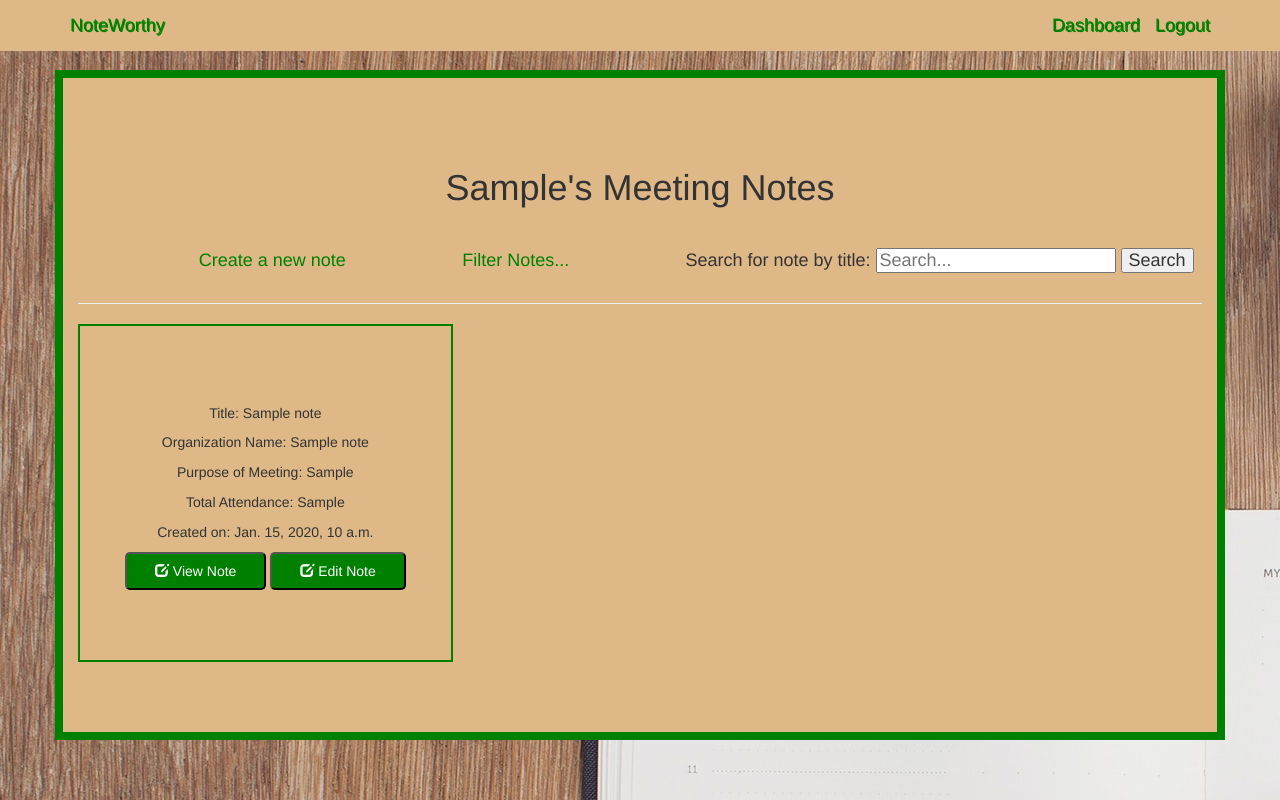
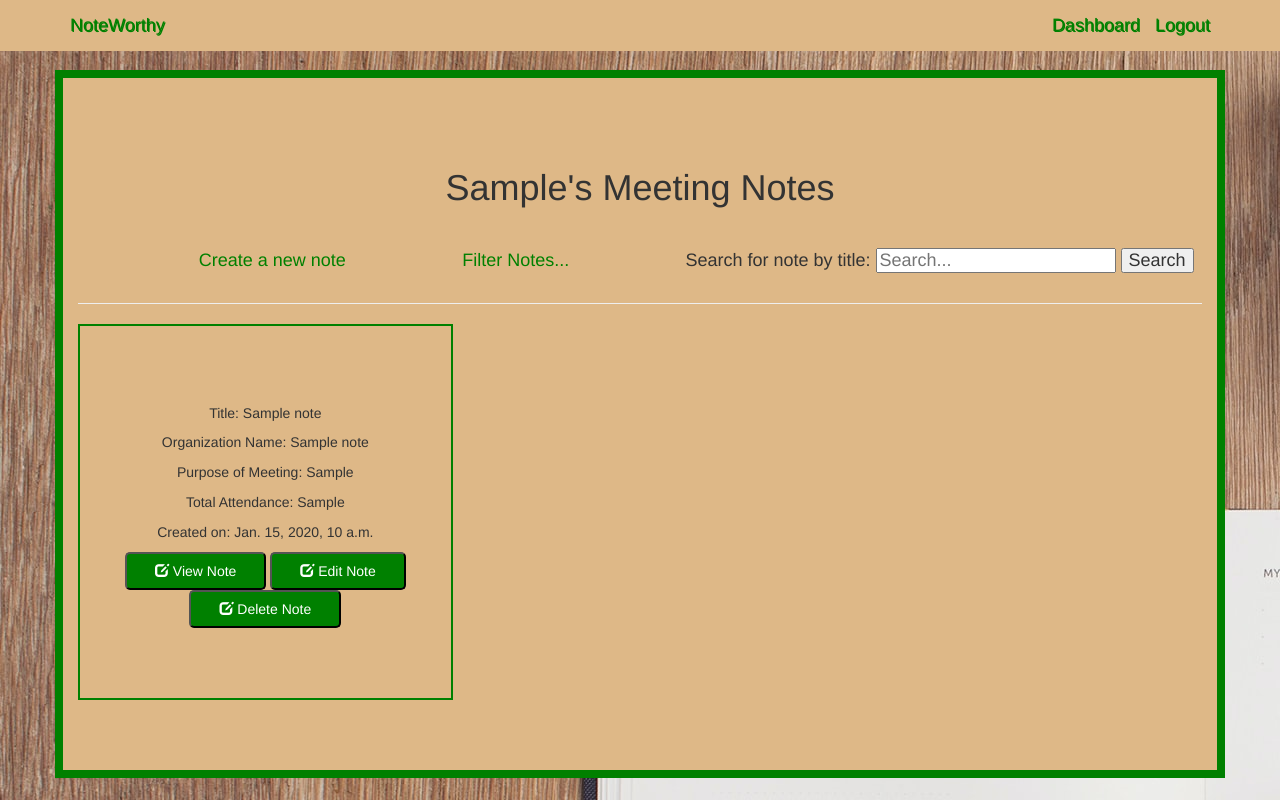
Before and after one commit to jonathankamau/note-taking-app, a Django app: page /dashboard/ in a window 1280 px wide. Run offline with Django 3.2, Linux system fonts and the light colour scheme; a user stored in the database is signed in; tables that the repository leaves empty hold one stand-in row (values such as "Sample post"); some libraries are stand-ins or nearby versions.

Commit message:
[Feature] add a delet button for each note on dashboard

```diff
--- a/app/template/dashboard.html
+++ b/app/template/dashboard.html
@@ -40,6 +40,11 @@
                             <span class="glyphicon glyphicon-edit"></span> Edit Note
                         </button>
                     </a>
+                    <a href="{% url 'delete_note' note.id %}">
+                        <button type="button" class="pure-button pure-button-primary">
+                            <span class="glyphicon glyphicon-edit"></span> Delete Note
+                        </button>
+                    </a>
                 </div>
             </div>
         </div>
```
